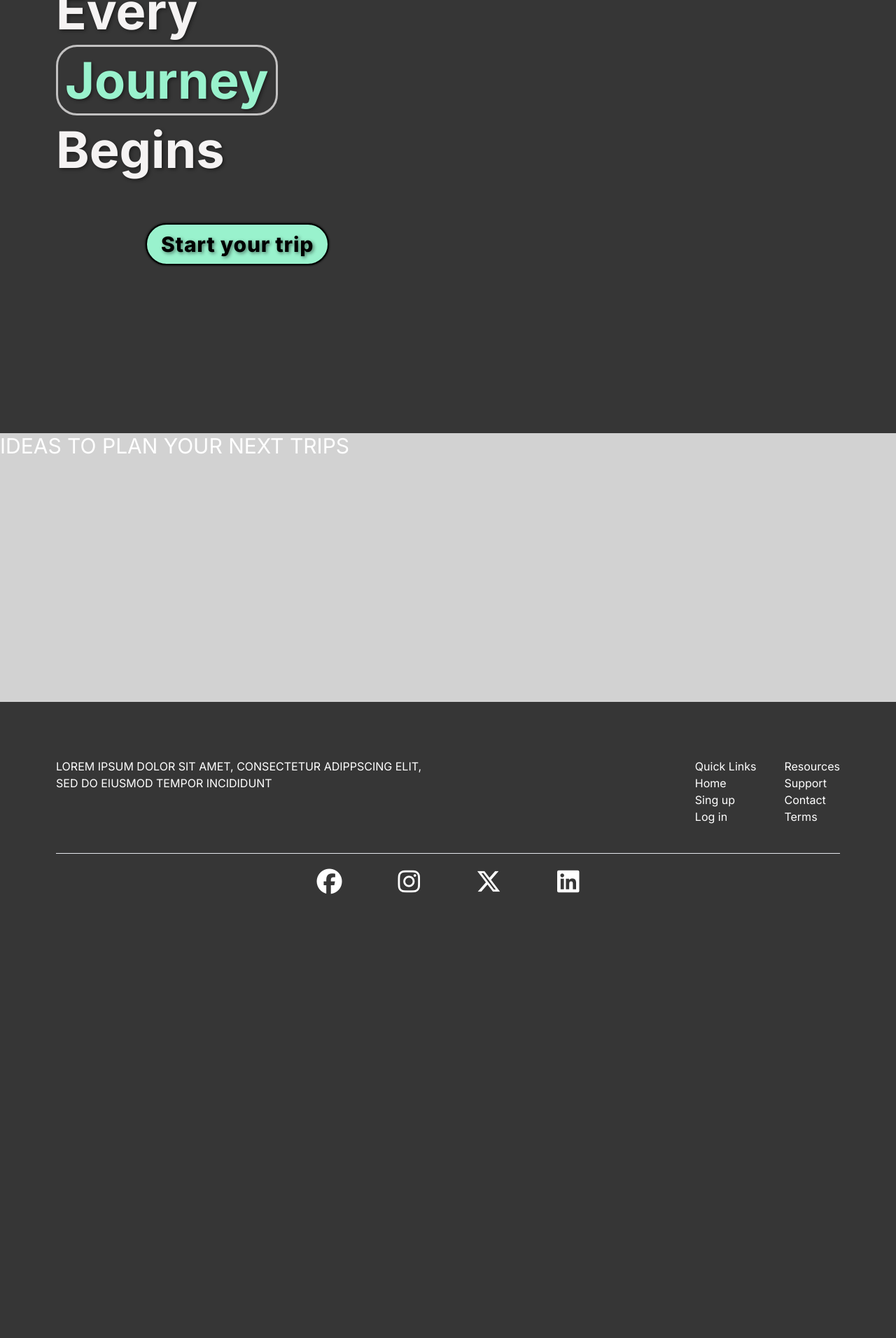
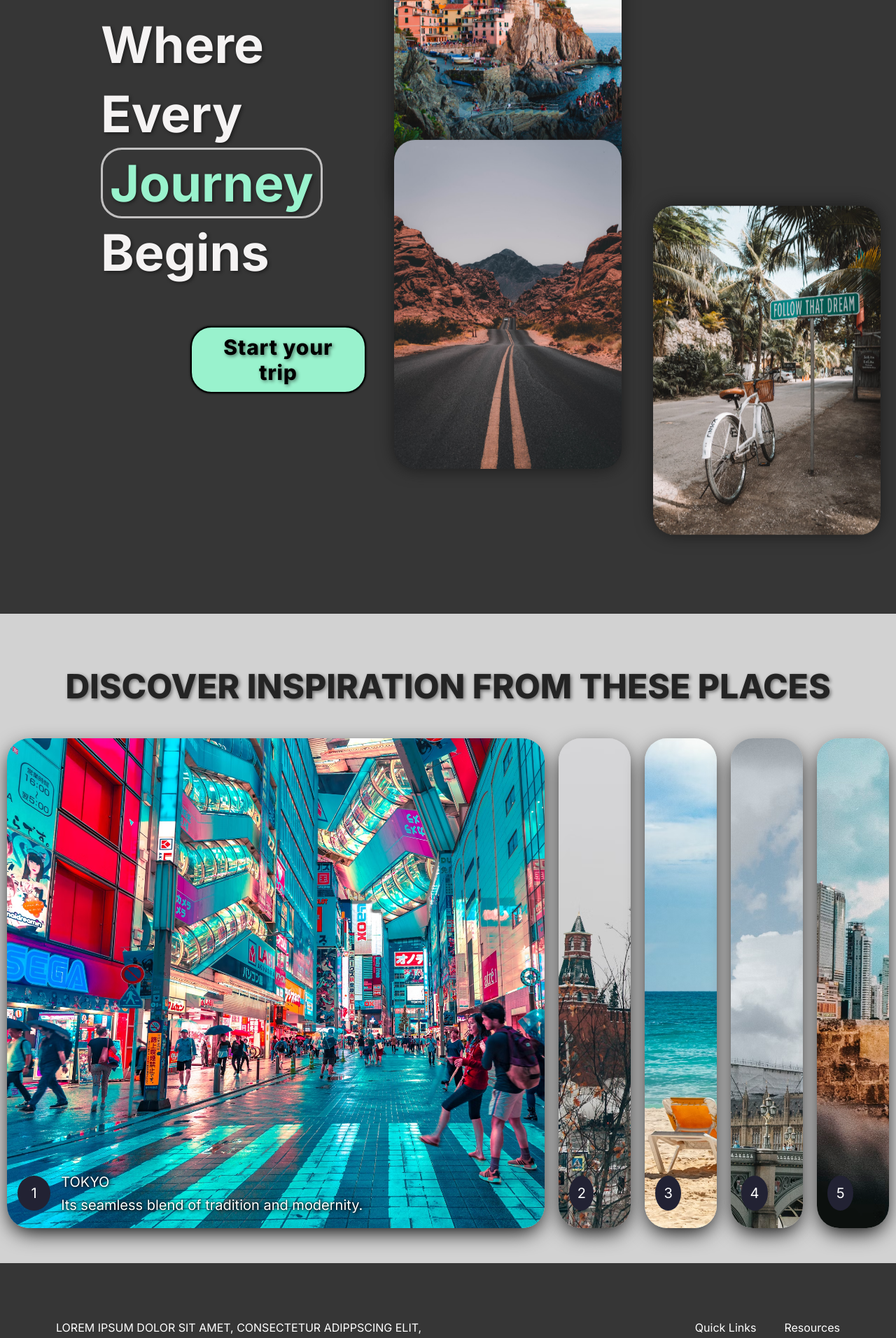
Before and after one commit to Umbelth94/JourneyJot, a Node server app: page / in a window 1280 px wide. Shown: the part 480-2392 px from the top of the page at 70% size. Before the commit the page ends 1758 px from the top, so only its background shows below. Run offline with Node 20, Linux system fonts and the light colour scheme; some libraries are stand-ins or nearby versions.

Commit message:
Adding stuff to the handlebars

```diff
--- a/package.json
+++ b/package.json
@@ -5,7 +5,8 @@
   "main": "index.js",
   "scripts": {
     "test": "echo \"Error: no test specified\" && exit 1",
-    "prepare": "husky && husky install"
+    "prepare": "husky && husky install",
+    "watch": "nodemon server.js"
   },
   "keywords": [],
   "author": "",
@@ -29,6 +30,7 @@
     "express-handlebars": "^7.1.2",
     "express-session": "^1.18.0",
     "mysql2": "^3.9.2",
+    "nodemon": "^2.0.4",
     "sequelize": "^6.37.1",
     "sqlite3": "^5.1.7",
     "weather-js": "^2.0.0"
--- a/public/css/style.css
+++ b/public/css/style.css
@@ -84,3 +84,150 @@
 .ideas {
     background-color: #d2d2d2;
 }
+
+.wrapper {
+    width: 100%;
+    height: 100vh;
+    display: flex;
+    align-items: center;
+    justify-content: center;
+}
+
+.container {
+    height: 700px;
+    display: flex;
+    flex-wrap: nowrap;
+    justify-content: start;
+}
+
+.card {
+    width: 120px;
+    border-radius: 0.75rem;
+    background-size: cover;
+    cursor: pointer;
+    overflow: hidden;
+    border-radius: 2rem;
+    margin: 0 10px;
+    display: flex;
+    align-items: flex-end;
+    transition: 0.6s cubic-bezier(0.28, -0.03, 0, 0.99);
+    box-shadow: 0px 10px 30px -5px rgba(0, 0, 0, 8);
+}
+
+.card > .row {
+    color: white;
+    display: flex;
+    flex-wrap: nowrap;
+    padding-bottom: 10px;
+}
+
+.card > .row > .icon {
+    background: #223;
+    color: white;
+    border-radius: 50%;
+    width: 50px;
+    display: flex;
+    justify-content: center;
+    align-items: center;
+    margin: 15px;
+}
+
+.card > .row > .description {
+    display: flex;
+    justify-content: center;
+    flex-direction: column;
+    overflow: hidden;
+    height: 80px;
+    width: 90%;
+    opacity: 0;
+    transform: translateY(60px);
+    transition-delay: 0.3s;
+    transition: all 0.3s ease;
+}
+
+.description p {
+    color: #ffffff;
+    padding-top: 5px;
+    font-size: 20px;
+    text-shadow: 2px 2px 5px rgba(0, 0, 0, 0.473);
+    filter: drop-shadow(0 0 0.1rem #000000);
+}
+
+.description h4 {
+    text-transform: uppercase;
+    text-shadow: 2px 2px 5px rgba(0, 0, 0, 0.473);
+    filter: drop-shadow(0 0 0.1rem #000000);
+}
+
+#c1,
+#c2,
+#c3,
+#c4,
+#c5 {
+    display: none;
+}
+
+input:checked + label {
+    width: 70%;
+}
+
+input:checked + label .description {
+    opacity: 1 !important;
+    transform: translateY(0) !important;
+}
+
+.card[for="c1"] {
+    background-image: url("../images/tokyo.avif");
+}
+.card[for="c2"] {
+    background-image: url("../images/moscow.avif");
+}
+.card[for="c3"] {
+    background-image: url("../images/cancun.avif");
+}
+.card[for="c4"] {
+    background-image: url("../images/london.avif");
+}
+.card[for="c5"] {
+    background-image: url("../images/cartagena.avif");
+}
+
+.title-color {
+    color: rgb(36, 36, 36);
+}
+@keyframes animation_A {
+    0% {
+        transform: translate3d(0px, -20px, 0px);
+    }
+    50% {
+        transform: translate3d(0px, 180px, 0px);
+    }
+    100% {
+        transform: translate3d(0px, -20px, 0px);
+    }
+}
+@keyframes animation_B {
+    0% {
+        transform: translate3d(0px, 180px, 0px);
+    }
+    50% {
+        transform: translate3d(0px, -20px, 0px);
+    }
+    100% {
+        transform: translate3d(0px, 180px, 0px);
+    }
+}
+.image {
+    display: inline-block;
+    width: 325px;
+    height: 470px;
+    border-radius: 30px;
+    filter: drop-shadow(0 0 0.75rem rgb(27, 27, 27));
+}
+
+.image1 {
+    animation: animation_A 30s infinite;
+}
+.image2 {
+    animation: animation_B 30s infinite;
+}
--- a/views/homepage.handlebars
+++ b/views/homepage.handlebars
@@ -1,5 +1,5 @@
-<div class="flex flex-row justify-between mx-20 pt-19 px-13">
-    <div class="flex-auto w-10 text-shadow font-bold ">
+<div class="flex flex-row justify-between ml-20 pt-12 pl-16 mr-13">
+    <div class="flex-auto w-1/3 text-shadow font-bold ">
         <h1 class="text-7xl leading-snug color-darker">Map Your </h1>
         <h1 class="text-7xl leading-snug"><span id="showing" class="color-mine border-word ">Adventure</span> : </h1>
         <h1 class="text-7xl leading-snug color-darker mt-5">Where Every</h1>
@@ -7,14 +7,81 @@
         <h1 class="text-7xl leading-snug color-darker">Begins</h1>
         <a><button class="btn-start text-3xl font-extrabold tracking-wide mt-14 ml-32">Start your trip</button></a>
     </div>
-    <div class="flex-auto w-64 text-xl">
-        <h1 class ="text-3xl"> IMAGES</h1>
+    <div class="flex-auto w-2/3 text-xl pl-10">
+        <img class="image image1 mr-10" src="/images/hero1.avif">
+        <img class="image image2 mr-10" src="/images/hero2.avif">
+        <img class="image image1" src="/images/hero3.avif">
         <!-- images -->
 
     </div>
 </div>
-<div class="mt-60 text-xl h-96 ideas">
-        <h1 class ="text-3xl"> IDEAS TO PLAN YOUR NEXT TRIPS</h1>
-        <!-- images -->
+<div class="mt-60 text-xl h-full ideas">
+    <div class="text-center pt-20">
+        <h1 class="title-color text-5xl text-shadow font-extrabold">DISCOVER INSPIRATION FROM THESE PLACES</h1>
+    </div>
+        <div class="wrapper">
+            <div class="container">
+                <input type="radio" name="slide" id="c1" checked>
+                <label for="c1" class="card">
+                    <div class="row">
+                        <div class="icon">1</div>
+                        <div class="description">
+                            <h4 class="black">Tokyo</h4>
+                            <p class="black">
+                                Its seamless blend of tradition and modernity.
+                            </p>
+                        </div>
+                    </div>
+                </label>
+                <input type="radio" name="slide" id="c2" >
+                <label for="c2" class="card">
+                    <div class="row">
+                        <div class="icon">2</div>
+                        <div class="description">
+                            <h4 class="black">Moscow</h4>
+                            <p class="black">
+                                Its rich cultural heritage and vibrant arts scene.
+                            </p>
+                        </div>
+                    </div>
+                </label>
+                <input type="radio" name="slide" id="c3" >
+                <label for="c3" class="card">
+                    <div class="row">
+                        <div class="icon">3</div>
+                        <div class="description">
+                            <h4 class="black">Cancun</h4>
+                            <p class="black">
+                                Its breathtaking natural beauty, particularly its stunning beaches with pristine white sand and crystal-clear turquoise waters.
+                            </p>
+                        </div>
+                    </div>
+                </label>
+                <input type="radio" name="slide" id="c4" >
+                <label for="c4" class="card">
+                    <div class="row">
+                        <div class="icon">4</div>
+                        <div class="description">
+                            <h4 class="black">London</h4>
+                            <p class="black">
+                                Its unparalleled cultural diversity and cosmopolitan atmosphere.
+                            </p>
+                        </div>
+                    </div>
+                </label>
+                <input type="radio" name="slide" id="c5" >
+                <label for="c5" class="card">
+                    <div class="row">
+                        <div class="icon">5</div>
+                        <div class="description">
+                            <h4 class="black">Cartagena</h4>
+                            <p class="black">
+                                Its enchanting colonial charm and well-preserved historical architecture.
+                            </p>
+                        </div>
+                    </div>
+                </label>
+            </div>
+        </div>
 
     </div>
--- a/views/myTrips.handlebars
+++ /dev/null
@@ -1,6 +0,0 @@
-<div class="ml-20 mt-10">
-    <div>
-        <h1 id="showing"class="text-5xl">Welcome,</h1>
-        <h2>Take a look at your trips!</h2>
-    </div>
-</div>
--- a/views/partials/footer.handlebars
+++ b/views/partials/footer.handlebars
@@ -9,15 +9,15 @@
                 <div class="right flex flex-row mb-10">
                     <div id="quick-lines" class="mr-10">
                         <h1>Quick Links</h1>
-                        <p><a href="/home">Home</a></p>
-                        <p><a href="/Signup">Sing up</a></p>
+                        <p><a href="/">Home</a></p>
+                        <p><a href="/login">Sing up</a></p>
                         <p><a href="/login">Log in</a></p>
                     </div>
                     <div id="resources" class="mr-50">
                         <h1>Resources</h1>
-                        <p><a href="/home">Support</a></p>
-                        <p><a href="/home">Contact</a></p>
-                        <p><a href="/home">Terms</a></p>
+                        <p><a href="/login">Support</a></p>
+                        <p><a href="/login">Contact</a></p>
+                        <p><a href="/login">Terms</a></p>
                     </div>
                 </div>
             </div>
--- a/views/partials/header.handlebars
+++ b/views/partials/header.handlebars
@@ -5,13 +5,13 @@
             <nav>
                 {{#if logged_in}}
                 <a href="/" id="homeButton" class="text-3xl px-5 font-bold text-shadow">Home</a>
-                <a href="/trips" id="homeButton" class="text-3xl px-5 font-bold text-shadow">Journeys</a>
-                <a href="/dashboard" id="homeButton" class="text-3xl px-5 font-bold text-shadow">Plan an adventure</a>
-                <a href="/dashboard" id="homeButton" class="text-3xl px-5 font-bold text-shadow">My trips</a>
+                <a href="/journeys" id="homeButton" class="text-3xl px-5 font-bold text-shadow">Journeys</a>
+                <a href="/adventures" id="homeButton" class="text-3xl px-5 font-bold text-shadow">Plan an adventure</a>
+                <a href="/trips" id="homeButton" class="text-3xl px-5 font-bold text-shadow">My trips</a>
                 <button  class="logout text-3xl px-10 login-button color-mine font-bold text-shadow" id="logout" >Logout</button>
                 {{else}}
                 <a href="/" id="homeButton" class="text-3xl px-5 font-bold text-shadow">Home</a>
-                <a href="/trips" id="homeButton" class="text-3xl px-5 font-bold text-shadow" style="border-left: solid 2px rgb(214, 214, 214)">Journeys</a>
+                <a href="/journeys" id="homeButton" class="text-3xl px-5 font-bold text-shadow" style="border-left: solid 2px rgb(214, 214, 214)">Journeys</a>
                 <a href="/login" id="homeButton" class="text-3xl px-10 login-button color-mine font-bold text-shadow">Sign up</a>
                 {{/if}}
             </nav>
```
Also changed, not shown: public/js/logout.js (added, +14 -0 lines), public/images/cancun.avif (added), public/images/cartagena.avif (added), public/images/hero1.avif (added), public/images/hero2.avif (added), public/images/hero3.avif (added), public/images/london.avif (added), public/images/moscow.avif (added), public/images/tokyo.avif (added), views/adventures.handlebars (added), views/journeys.handlebars (added), views/trips.handlebars (added).
